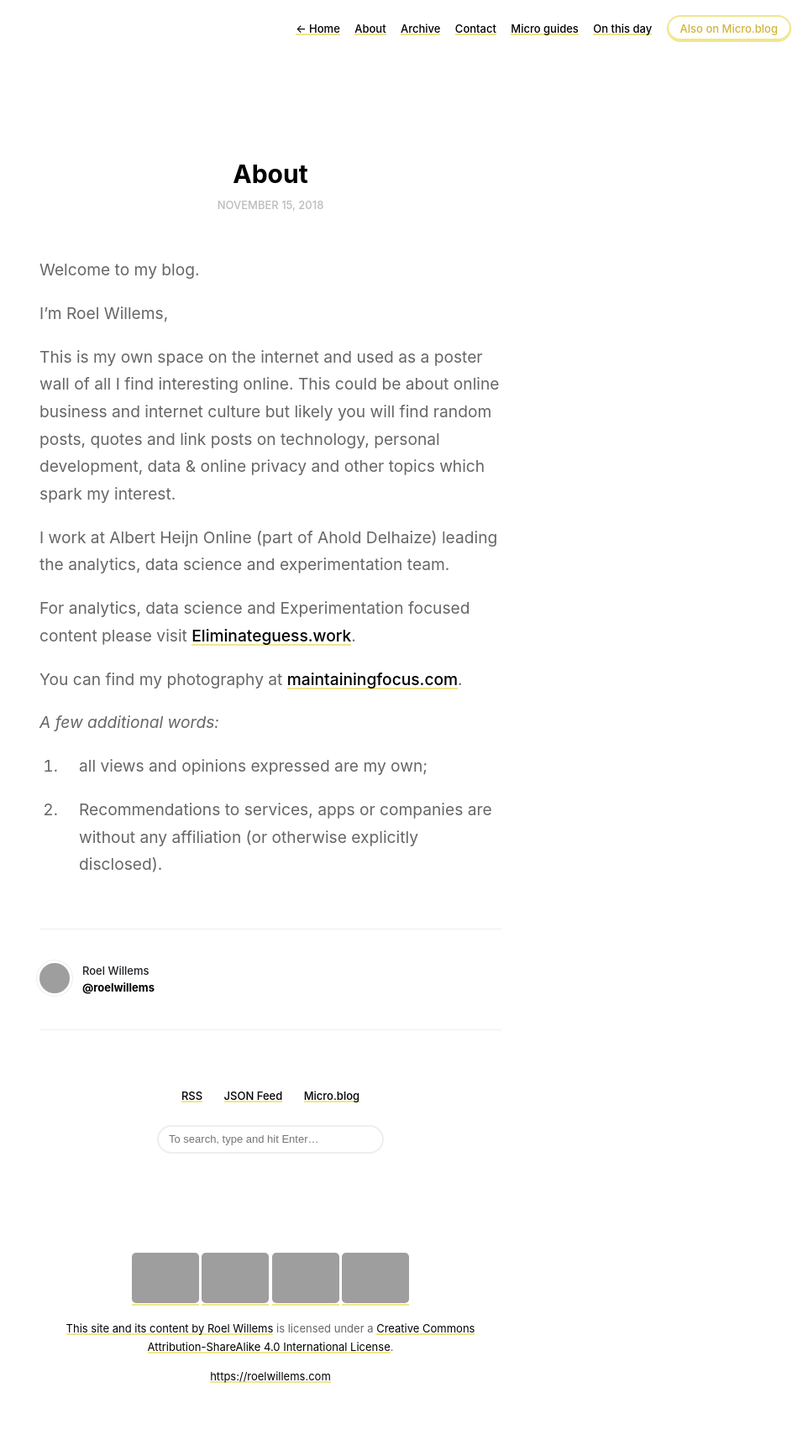
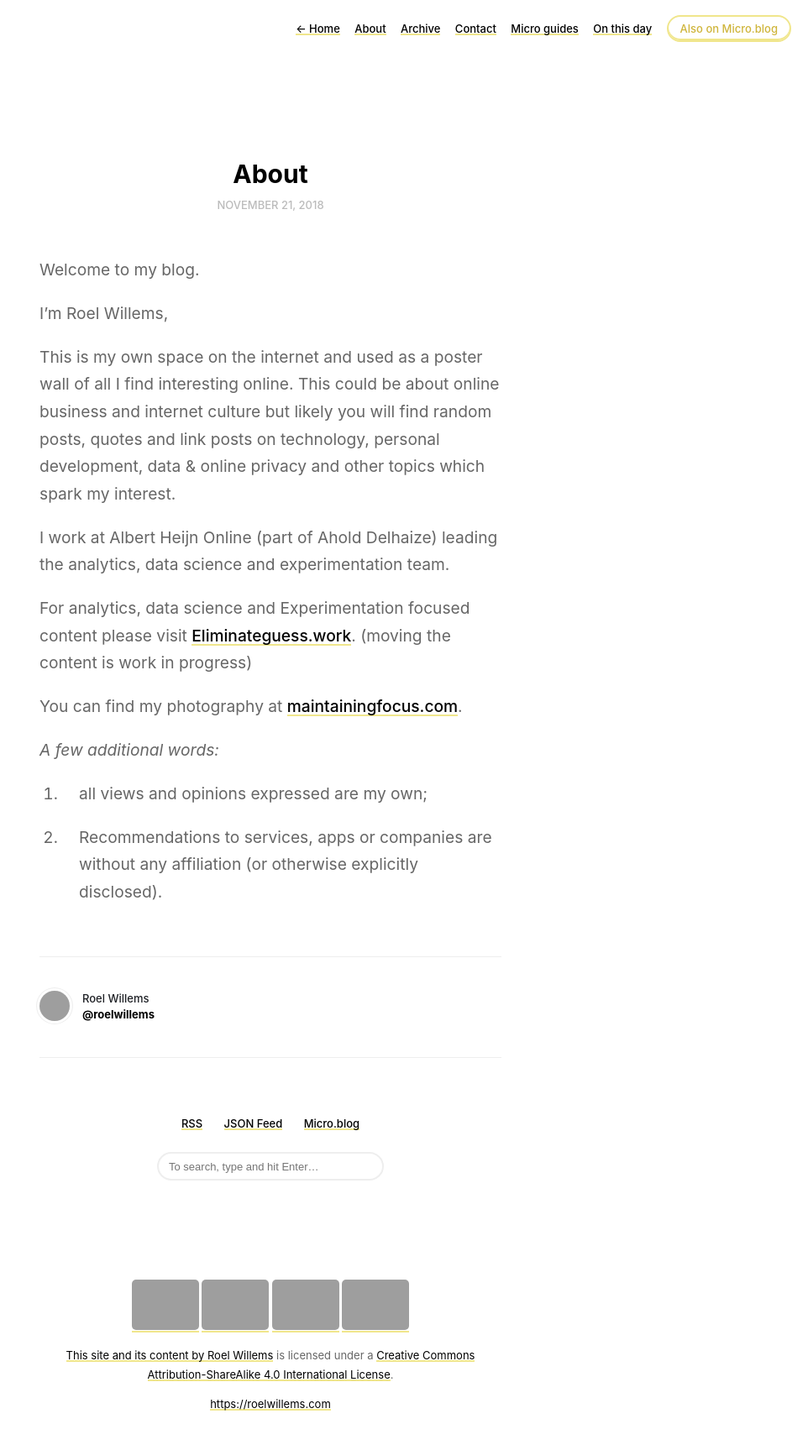
Before and after one commit to roelwillems/roelwillems.github.io, a Jekyll site: the page built from about.md, in a window 1280 px wide. Shown: the whole page at 84% size, without its empty margins (318-1280 px from the left). Built offline with Jekyll 4.4.1, drawn with Linux system fonts in a browser that asks for light colours; before the commit the page ends 1688 px from its top, so only the background shows below that; grey boxes are pictures that could not be loaded.

Commit message:
Mirroring from Micro.blog.

```diff
--- a/about.md
+++ b/about.md
@@ -4,7 +4,7 @@ permalink: "/about/"
 layout: page
 order: -1
 navigation: true
-date: 2018-11-15 12:53:34 +0100
+date: 2018-11-21 23:03:09 +0100
 ---
 Welcome to my blog.
 
@@ -14,7 +14,7 @@ This is my own space on the internet and used as a poster wall of all I find int
 
 I work at Albert Heijn Online (part of Ahold Delhaize) leading the analytics, data science and experimentation team.
 
-For analytics, data science and Experimentation focused content please visit [Eliminateguess.work](https://eliminateguess.work).
+For analytics, data science and Experimentation focused content please visit [Eliminateguess.work](https://eliminateguess.work). (moving the content is work in progress)
 
 You can find my photography at [maintainingfocus.com](https://maintainingfocus.com).
 
```
